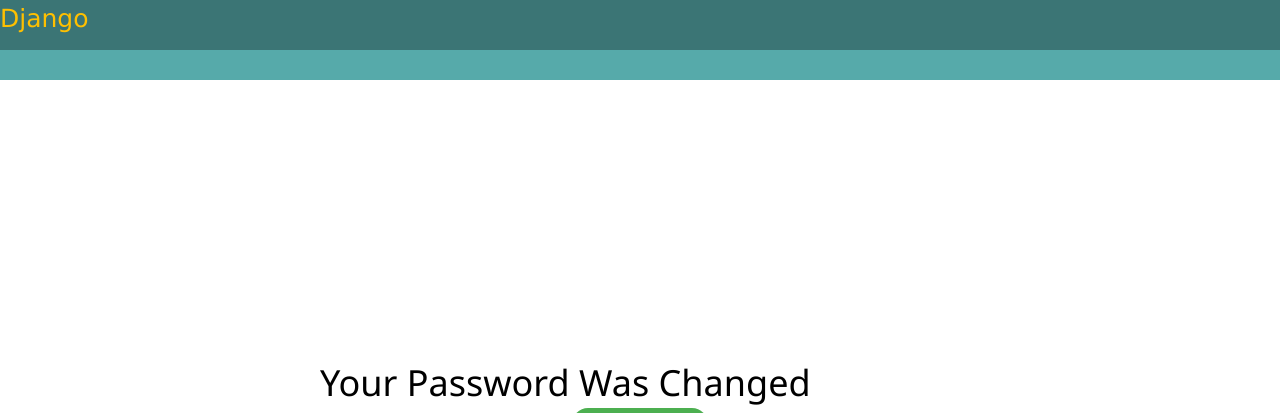
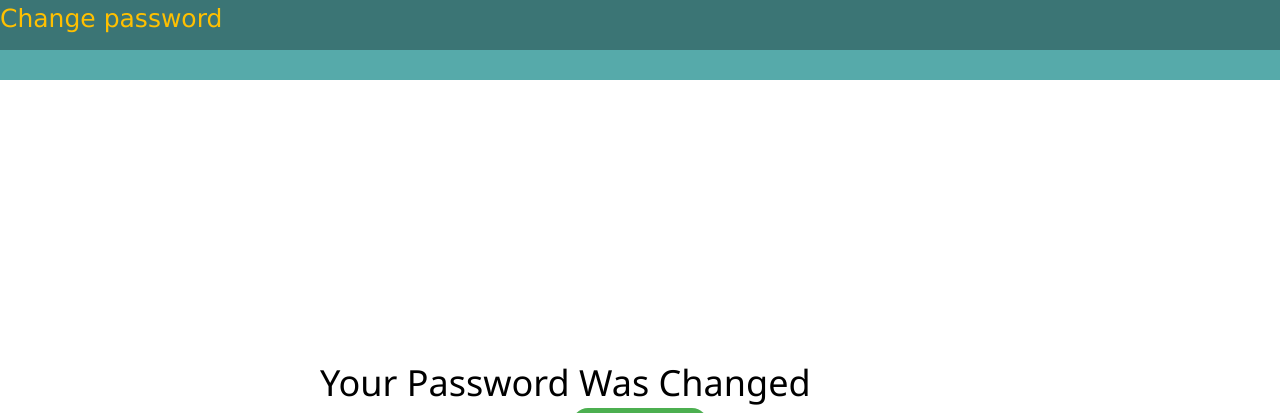
Before and after one commit to Project-Management-SCE/PM2022_TEAM_3, a Django app: page /accounts/password_success in a window 1280 px wide; the page is wider, and only the part inside the window is pictured. Shown: the top 413 px of that part. Run offline with Django 4.2, Linux system fonts and the light colour scheme.

Commit message:
BSPM2022T3-11
done

```diff
--- a/DoggieSitter/accounts/templates/change-password.html
+++ b/DoggieSitter/accounts/templates/change-password.html
@@ -28,7 +28,7 @@
     }
 
 </style>
-  <div class="rectangle "><p class="t">Django</p></div>
+  <div class="rectangle "><p class="t">Change password</p></div>
   <div class="rectangle1"></div>
     <br><br><br><br><br><br><br><br>
     <div class="center">
--- a/DoggieSitter/accounts/templates/password_success.html
+++ b/DoggieSitter/accounts/templates/password_success.html
@@ -31,7 +31,7 @@
       height: 200px;
     }
 </style>
-  <div class="rectangle "><p class="t">Django</p></div>
+  <div class="rectangle "><p class="t">Change password</p></div>
   <div class="rectangle1"></div>
 
 <div class="w3-container">
```
